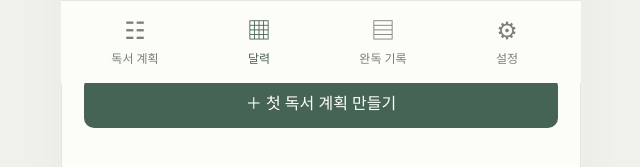
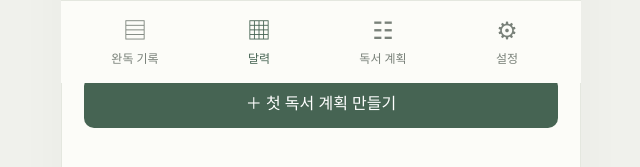
Before and after one commit to KimDomi/reading-calendar, a website: page dist/index.html in a window 1280 px wide. Shown: the part 717-884 px from the top of the page, 319-959 px from the left. Drawn offline with Linux system fonts and the light colour scheme.

Commit message:
Restore previous bottom navigation order

```diff
--- a/dist/index.html
+++ b/dist/index.html
@@ -1 +1 @@
-<!doctype html><html lang="ko"><head><meta charset="utf-8"><meta name="viewport" content="width=device-width,initial-scale=1"><meta name="theme-color" content="#466453"><meta name="description" content="목표일은 내가 정하고, 독서 일정은 달력이 계산합니다."><title>독서 달력</title><link rel="stylesheet" href="style.css?v=8ad5c394984c"></head><body><div class="app"><header><h1>독서 달력</h1><button class="help" data-action="help" aria-label="사용 안내">?</button><button class="primary header-new" data-action="new">＋ 새 계획</button></header><main id="main"></main><nav aria-label="주 메뉴"><button data-tab="plans"><span>☷</span>독서 계획</button><button data-tab="calendar"><span>▦</span>달력</button><button data-tab="done"><span>▤</span>완독 기록</button><button data-tab="settings"><span aria-hidden="true">⚙</span>설정</button></nav></div><dialog id="modal"></dialog><div id="toast" role="status"></div><script type="module" src="app.js?v=8c8304d9b6e8"></script></body></html>
+<!doctype html><html lang="ko"><head><meta charset="utf-8"><meta name="viewport" content="width=device-width,initial-scale=1"><meta name="theme-color" content="#466453"><meta name="description" content="목표일은 내가 정하고, 독서 일정은 달력이 계산합니다."><title>독서 달력</title><link rel="stylesheet" href="style.css?v=8ad5c394984c"></head><body><div class="app"><header><h1>독서 달력</h1><button class="help" data-action="help" aria-label="사용 안내">?</button><button class="primary header-new" data-action="new">＋ 새 계획</button></header><main id="main"></main><nav aria-label="주 메뉴"><button data-tab="done"><span>▤</span>완독 기록</button><button data-tab="calendar"><span>▦</span>달력</button><button data-tab="plans"><span>☷</span>독서 계획</button><button data-tab="settings"><span aria-hidden="true">⚙</span>설정</button></nav></div><dialog id="modal"></dialog><div id="toast" role="status"></div><script type="module" src="app.js?v=8c8304d9b6e8"></script></body></html>
```
